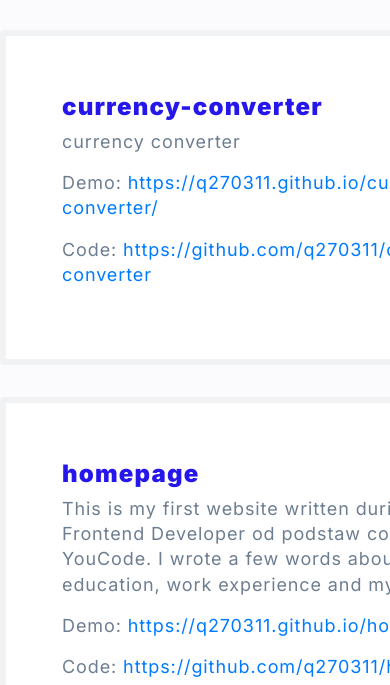
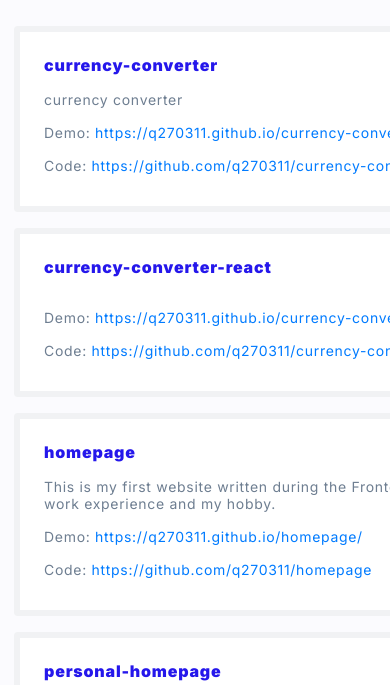
Before and after one commit to q270311/personal-homepage, a React (Create React App) app: page / in a window 390 px wide. Shown: the part 1279-1964 px from the top of the page. Built offline with nearby package versions, Linux system fonts and the light colour scheme.

Commit message:
media query to Portfolio component added

```diff
--- a/src/features/Portfolio/Header/styled.js
+++ b/src/features/Portfolio/Header/styled.js
@@ -18,6 +18,11 @@ export const Title = styled.p`
     ${({ darkMode }) => darkMode && css`
         color: ${({ theme }) => theme.color.white};
     `};
+
+    @media (max-width: ${({ theme }) => theme.breakpoint.mobileMax}px) {
+        font-size: 18px;
+        line-height: 22px;
+    }
 `;
 export const SubTitle = styled.p`
     font-weight: 400;
@@ -29,6 +34,11 @@ export const SubTitle = styled.p`
     ${({ darkMode }) => darkMode && css`
         color: ${({ theme }) => theme.color.white};
     `};
+
+    @media (max-width: ${({ theme }) => theme.breakpoint.mobileMax}px) {
+        font-size: 17px;
+        line-height: 140%;
+    }
 `;
 
 export const Button = styled.button`
--- a/src/features/Portfolio/Tile/styled.js
+++ b/src/features/Portfolio/Tile/styled.js
@@ -14,6 +14,10 @@ export const StyledTile = styled.div`
     ${({ darkMode }) => darkMode && css`
         background-color: ${({ theme }) => theme.color.mineShaft};
     `};
+
+    @media (max-width: ${({ theme }) => theme.breakpoint.mobileMax}px) {
+        padding: 24px;
+    }
 `;
 export const StyledH1 = styled.h1`
     font-weight: 700;
@@ -25,6 +29,12 @@ export const StyledH1 = styled.h1`
     ${({ darkMode }) => darkMode && css`
         color: ${({ theme }) => theme.color.white};
     `};
+
+    @media (max-width: ${({ theme }) => theme.breakpoint.mobileMax}px) {
+        font-size: 16px;
+        line-height: 19px;
+        margin-bottom:8px
+    }
 `;
 
 export const StyledP = styled.p`
@@ -37,4 +47,10 @@ export const StyledP = styled.p`
     ${({ darkMode }) => darkMode && css`
         color: ${({ theme }) => theme.color.white};
     `};
+
+    @media (max-width: ${({ theme }) => theme.breakpoint.mobileMax}px) {
+        margin:8px 0px;
+        font-size: 14px;
+        line-height: 17px;
+    }
 `;
--- a/src/features/Portfolio/styled.js
+++ b/src/features/Portfolio/styled.js
@@ -4,6 +4,12 @@ export const Wrapper = styled.div`
     display: grid;
     grid-template-columns: 1fr 1fr;
     gap: 32px;
+
+    @media (max-width: ${({ theme }) => theme.breakpoint.mobileMax}px) {
+        grid-template-columns: 1fr;
+        margin: 14px;
+        grid-gap: 16px;
+    }
 `;
 
 export const Spinner = styled.div.attrs({ className: 'spinner-border' })`
```
